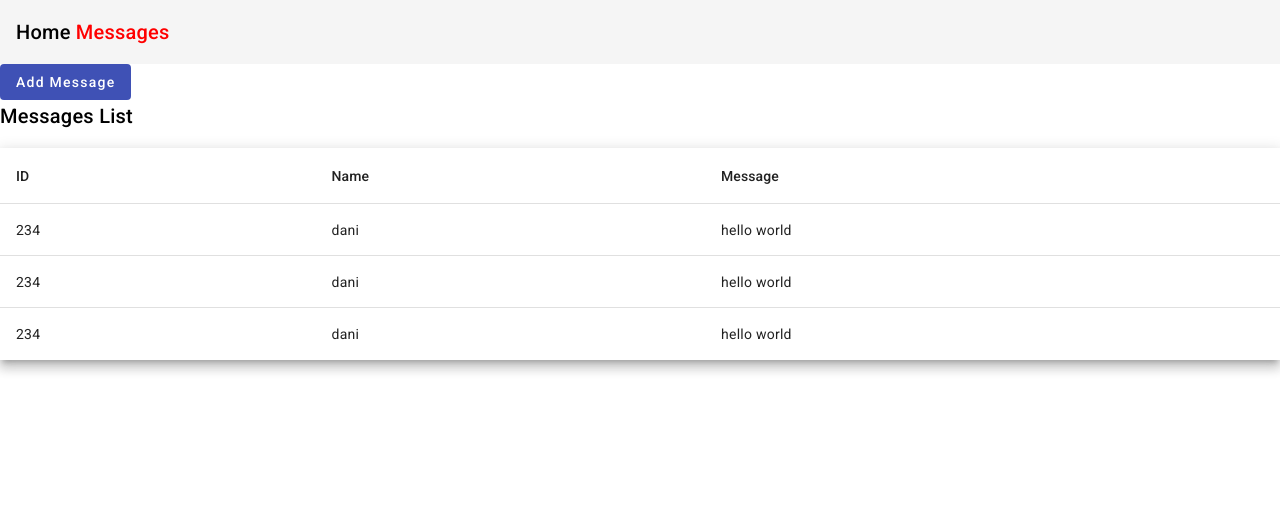
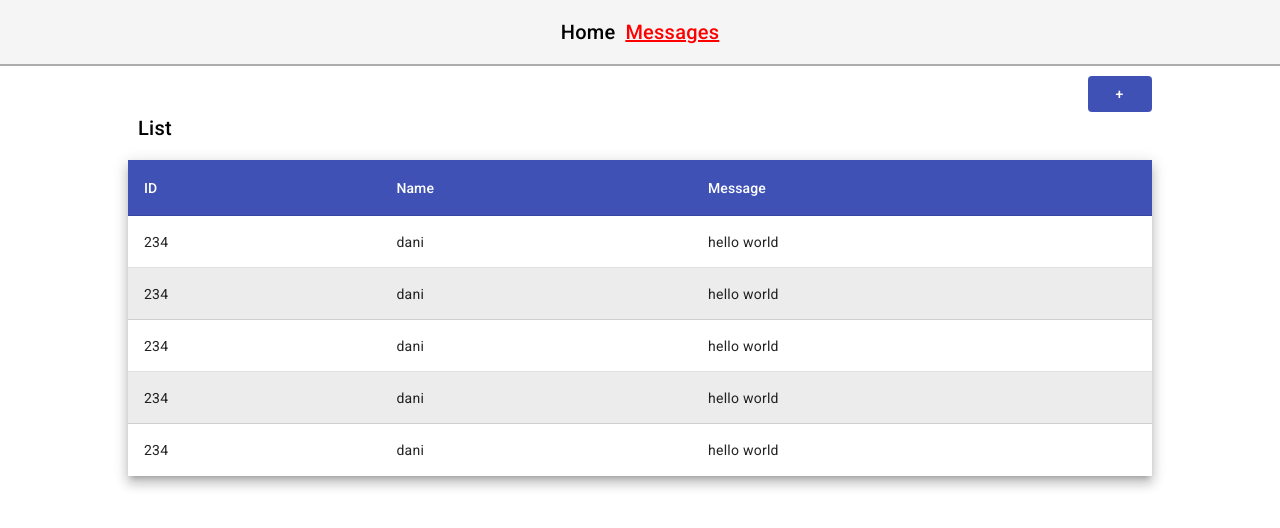
Before and after one commit to StackMastermind/angular-messages, an Angular app: page /messages in a window 1280 px wide. Shown: the top 528 px of the page. Built offline with nearby package versions, Linux system fonts and the light colour scheme.

Commit message:
added hover effects in msg table

```diff
--- a/src/app/app.component.css
+++ b/src/app/app.component.css
@@ -0,0 +1,16 @@
+:root {
+    --theme-primary-color: #3f51b5;
+}
+
+.container {
+    max-width: 80%;
+    margin: 0 auto;
+}
+
+@media screen and (max-width: 767px) {
+    .container {
+        max-width: initial;
+        margin: 0;
+        padding: 0 10px;
+    }
+}
--- a/src/app/app.component.ts
+++ b/src/app/app.component.ts
@@ -1,9 +1,10 @@
-import { Component } from '@angular/core';
+import { Component, ViewEncapsulation } from '@angular/core';
 
 @Component({
   selector: 'app-root',
   templateUrl: './app.component.html',
   styleUrls: ['./app.component.css'],
+  encapsulation: ViewEncapsulation.None,
 })
 export class AppComponent {
   title = 'angular-firebase';
--- a/src/app/header/header.component.css
+++ b/src/app/header/header.component.css
@@ -1,3 +1,12 @@
+.mat-toolbar {
+    margin-bottom: 10px;
+    border-bottom: 2px solid rgb(173, 173, 173)
+}
+
+.mat-toolbar-row {
+    justify-content: center;
+}
+
 ul {
     list-style: none;
     margin: 0;
@@ -6,7 +15,7 @@ ul {
 }
 
 ul li:not(:last-child) {
-    margin-right: 5px;
+    margin-right: 10px;
 }
 
 ul li a {
@@ -14,6 +23,11 @@ ul li a {
     color: #000;
 }
 
+ul li a:hover {
+    font-weight: bold;
+}
+
 ul li a.active {
     color: red;
+    text-decoration: underline;
 }
--- a/src/app/messages/message-list/message-list.component.css
+++ b/src/app/messages/message-list/message-list.component.css
@@ -0,0 +1,19 @@
+table {
+    width: 100%;
+}
+
+.cdk-header-row {
+    background-color: var(--theme-primary-color);
+}
+
+.cdk-header-row th {
+    color: #fff
+}
+
+.cdk-row:hover {
+    background-color: #c2c2c2 !important;
+}
+
+.cdk-row:nth-child(2n) {
+    background-color: #ececec;
+}
--- a/src/app/messages/message-list/message-list.component.ts
+++ b/src/app/messages/message-list/message-list.component.ts
@@ -10,6 +10,8 @@ export class MessageListComponent {
     { id: '234', name: 'dani', message: 'hello world' },
     { id: '234', name: 'dani', message: 'hello world' },
     { id: '234', name: 'dani', message: 'hello world' },
+    { id: '234', name: 'dani', message: 'hello world' },
+    { id: '234', name: 'dani', message: 'hello world' },
   ];
   displayedColumns: Array<string> = ['id', 'name', 'message'];
 }
--- a/src/app/messages/messages.component.css
+++ b/src/app/messages/messages.component.css
@@ -0,0 +1,8 @@
+.btn-wrapper {
+    display: flex;
+    justify-content: flex-end;
+}
+
+.table-wrapper .table-title {
+    margin-left: 10px;
+}
--- a/src/app/messages/messages.component.html
+++ b/src/app/messages/messages.component.html
@@ -1,7 +1,7 @@
-<div>
-    <button mat-flat-button color="primary" (click)="openDialog()">Add Message</button>
+<div class="container btn-wrapper">
+    <button mat-flat-button color="primary" (click)="openDialog()">+</button>
 </div>
-<div>
-    <h2>Messages List</h2>
+<div class="container table-wrapper">
+    <h2 class="table-title">List</h2>
     <app-message-list></app-message-list>
 </div>
--- a/src/app/messages/messages.component.ts
+++ b/src/app/messages/messages.component.ts
@@ -1,4 +1,4 @@
-import { Component } from '@angular/core';
+import { Component, ViewEncapsulation } from '@angular/core';
 import { MatDialog } from '@angular/material/dialog';
 import { DialogComponent } from './dialog/dialog.component';
 
```
